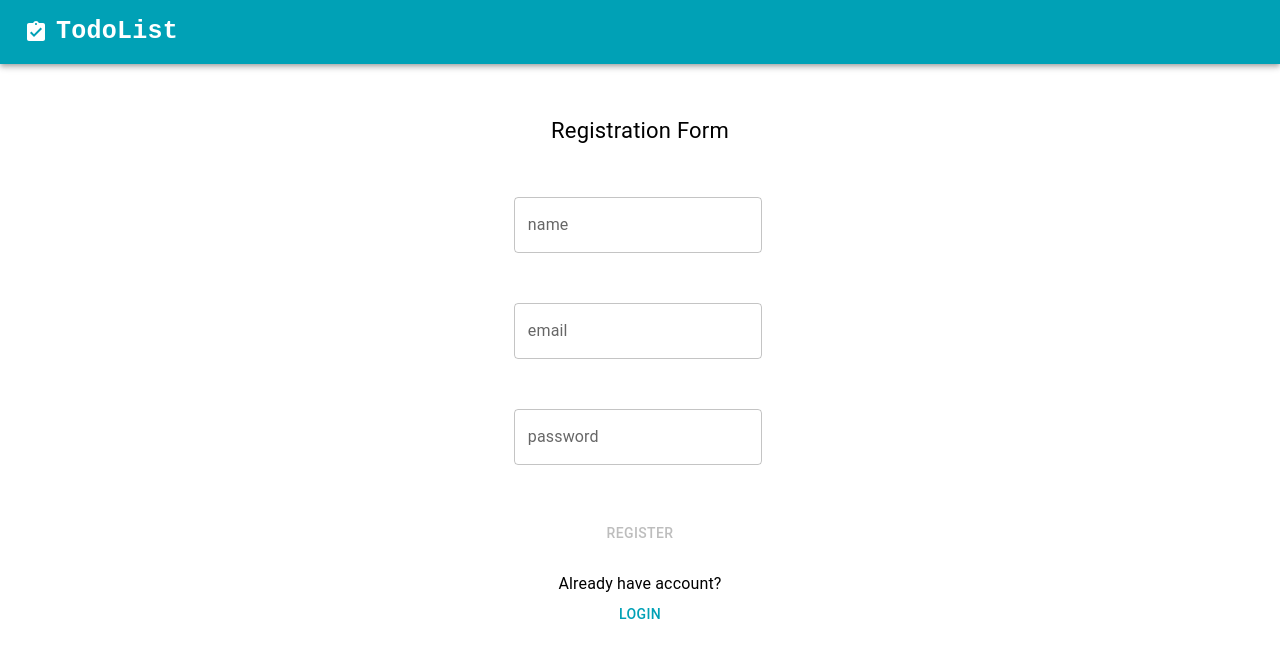
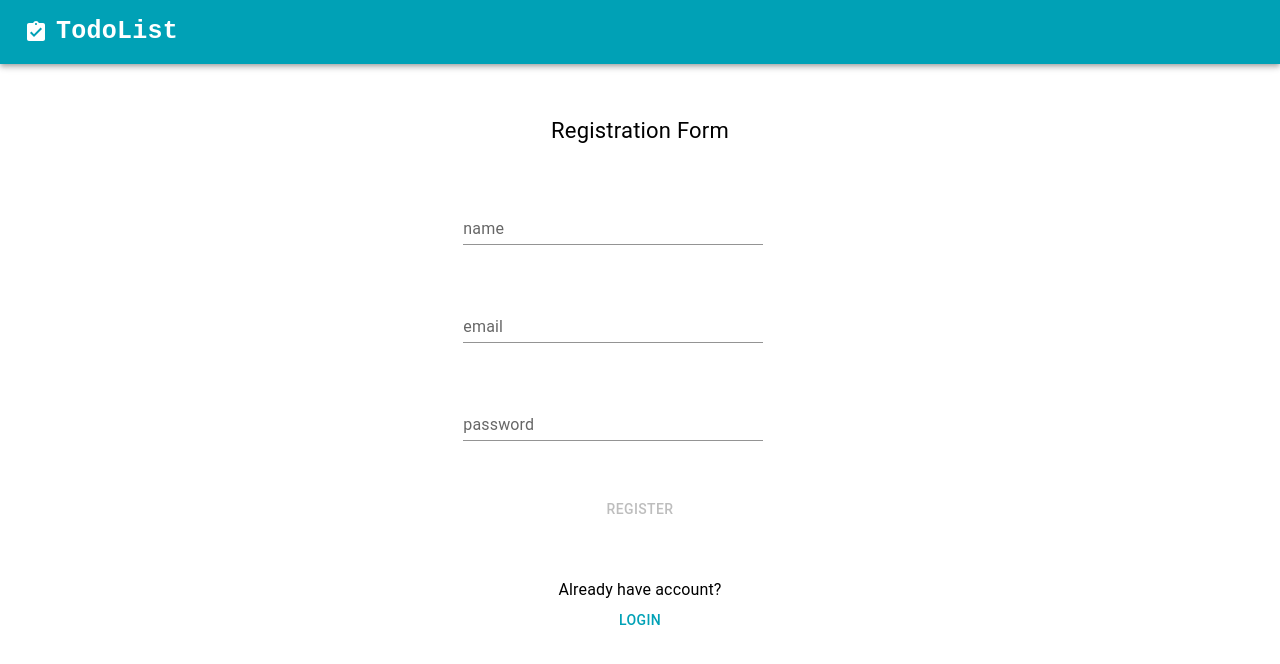
Before and after one commit to DKotykhin/Todolist, a React (Create React App) app: page /registration in a window 1280 px wide. Shown: the top 664 px of the page. Built offline with nearby package versions, Linux system fonts and the light colour scheme.

Commit message:
some forms update

```diff
--- a/src/components/addTask/ModalAdd.jsx
+++ b/src/components/addTask/ModalAdd.jsx
@@ -8,11 +8,12 @@ const style = {
     top: "50%",
     left: "50%",
     transform: "translate(-50%, -50%)",
-    width: 400,
+    width: '80%',
+    maxWidth: 500,
     bgcolor: "background.paper",
     border: "2px solid #000",
     boxShadow: 24,
-    p: 4,
+    p: 2,
 };
 
 export default function ModalAdd() {
--- a/src/components/tasks/CardList.jsx
+++ b/src/components/tasks/CardList.jsx
@@ -15,11 +15,12 @@ const style = {
     top: "50%",
     left: "50%",
     transform: "translate(-50%, -50%)",
-    width: 400,
+    width: '80%',
+    maxWidth: 500,
     bgcolor: "background.paper",
     border: "2px solid #000",
     boxShadow: 24,
-    p: 4,
+    p: 2,
 };
 
 const CardList = ({ taskdata }) => {
--- a/src/components/userForms/LoginForm.jsx
+++ b/src/components/userForms/LoginForm.jsx
@@ -41,13 +41,16 @@ function LoginForm() {
     };
 
     return (
-        <Container maxWidth="md" className="form">
+        <Container maxWidth="xs" className="form">
+            <Typography className="title" component="h2">
+                {'Login'}
+            </Typography>
             <Box
                 onSubmit={handleSubmit(onSubmit)}
                 component="form"
                 sx={{
                     "& > :not(style)": {
-                        width: "25ch",
+                        width: "35ch",
                         display: "block",
                         m: "50px auto",
                     },
@@ -55,9 +58,6 @@ function LoginForm() {
                 noValidate
                 autoComplete="off"
             >
-                <Typography className="title" component="h2">
-                    {'Login'}
-                </Typography>
                 <Controller
                     name="email"
                     control={control}
@@ -65,7 +65,7 @@ function LoginForm() {
                         <TextField
                             error={errors.email ? true : false}
                             label="email"
-                            variant="outlined"
+                            variant="standard"
                             type="email"
                             placeholder="email"
                             helperText={errors.email?.message}
@@ -80,7 +80,7 @@ function LoginForm() {
                         <TextField
                             error={errors.password ? true : false}
                             label="password"
-                            variant="outlined"
+                            variant="standard"
                             type="password"
                             placeholder="password"
                             helperText={errors.password?.message}
--- a/src/components/userForms/RegisterForm.jsx
+++ b/src/components/userForms/RegisterForm.jsx
@@ -37,23 +37,22 @@ function RegisterForm() {
 
     return (
         <Container maxWidth="md" className="form">
+            <Typography className="title" component="h2">
+                {'Registration Form'}
+            </Typography>
             <Box
                 onSubmit={handleSubmit(onSubmit)}
                 component="form"
                 sx={{
                     "& > :not(style)": {
-                        width: "25ch",
+                        width: "35ch",
                         display: "block",
                         m: "50px auto",
                     },
                 }}
-                className="form"
                 noValidate
                 autoComplete="off"
             >
-                <Typography className="title" component="h2">
-                    {'Registration Form'}
-                </Typography>
                 <Controller
                     name="name"
                     control={control}
@@ -61,7 +60,7 @@ function RegisterForm() {
                         <TextField
                             error={errors.name ? true : false}
                             label="name"
-                            variant="outlined"
+                            variant="standard"
                             placeholder="your name"
                             helperText={errors.name?.message}
                             {...field}
@@ -75,7 +74,7 @@ function RegisterForm() {
                         <TextField
                             error={errors.email ? true : false}
                             label="email"
-                            variant="outlined"
+                            variant="standard"
                             type="email"
                             placeholder="your email"
                             helperText={errors.email?.message}
@@ -90,7 +89,7 @@ function RegisterForm() {
                         <TextField
                             error={errors.password ? true : false}
                             label="password"
-                            variant="outlined"
+                            variant="standard"
                             type="password"
                             placeholder="enter password"
                             helperText={errors.password?.message}
--- a/src/components/userForms/style.scss
+++ b/src/components/userForms/style.scss
@@ -1,16 +1,23 @@
 .form {
     .title {
         font-size: 22px;
-        margin-bottom: 30px;
+        margin-top: 50px;
         text-align: center;
+    }
+    input {
+        width: 300px;
+        // width: 80vw;
+        // max-width: 300px;
     }
     .loading {
         text-align: center;
         font-size: 18px;
     }
     .submitbutton {
+        display: block;
         color: #00a1b6;
-        margin-bottom: 20px;
+        margin: 10px auto;
+        margin-bottom: 50px;
     }
     .subtitle {
         text-align: center;
```
Also changed, not shown: public/manifest.json.
